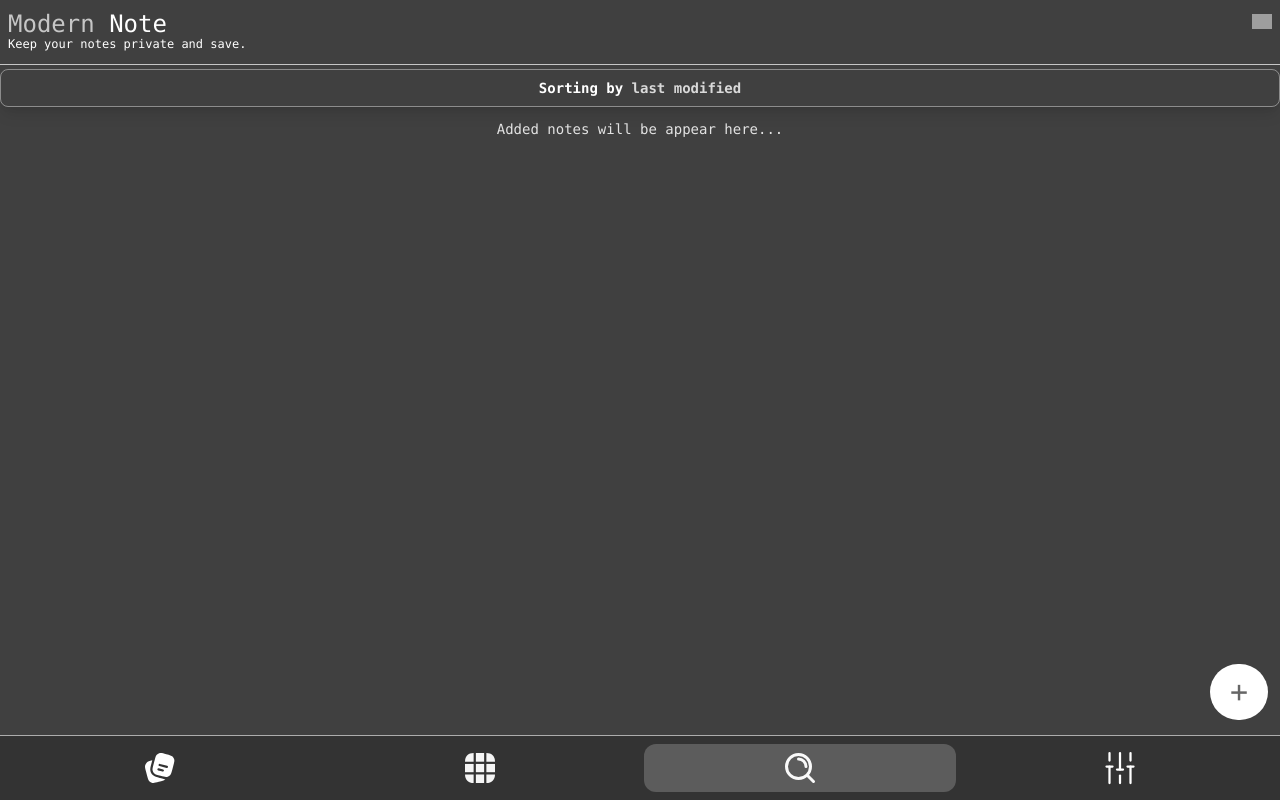
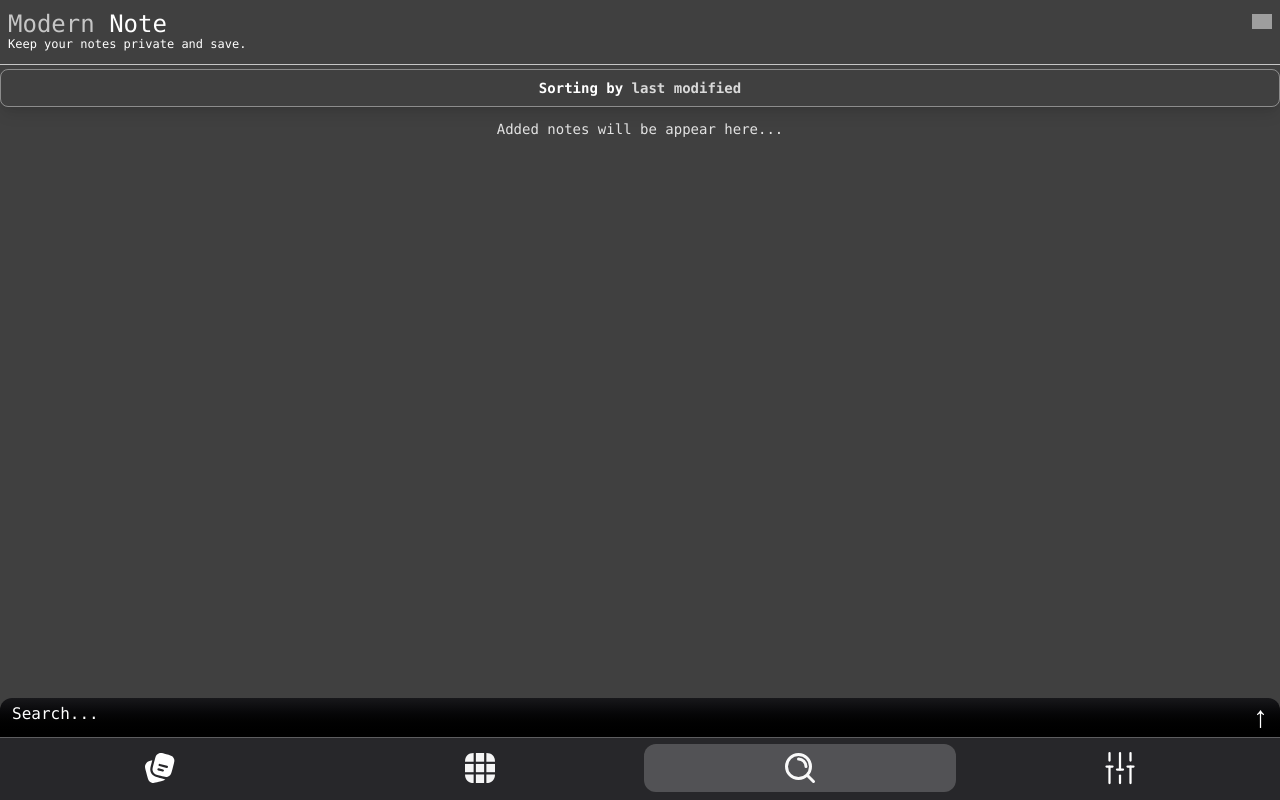
Before and after one commit to yokalai-backend/modern-notes-fe, a Next.js app: page /menu in a window 1280 px wide. Both pictures are taken after a click on the element 800 px from the left and 768 px from the top of the page. Built offline with nearby package versions, Linux system fonts and the light colour scheme; grey boxes are pictures that could not be loaded.

Commit message:
feat: add searching menu

```diff
--- a/app/(routes)/menu/page.tsx
+++ b/app/(routes)/menu/page.tsx
@@ -5,36 +5,65 @@ import Filter from "@/app/components/menu/Filter";
 import Footer from "@/app/components/menu/Footer";
 import Header from "@/app/components/menu/Header";
 import Notes from "@/app/components/menu/Notes";
+import SearchNotes from "@/app/components/menu/SearchNotes";
 import { CurrentPositionProps } from "@/app/types/menu";
+import useInput from "@/app/hooks/useInput";
 
 import { useRouter } from "next/navigation";
-import { useEffect, useState } from "react";
+import { useState, useRef, useEffect } from "react";
 
 export default function Page() {
+  const router = useRouter();
   const [currPosition, setCurrPosition] =
     useState<CurrentPositionProps>("notes");
-  const router = useRouter();
+
+  const search = useInput();
+  const searchRef = useRef<HTMLTextAreaElement>(null);
+  const [isSearch, setIsSearch] = useState(false);
 
   useEffect(() => {
-    const lastViewMode = localStorage.getItem("view") as "notes" | "grid";
-
-    if (!lastViewMode) return;
-    setCurrPosition(lastViewMode);
-  }, []);
-
-  useEffect(() => {
-    if (currPosition === "notes" || currPosition === "grid") {
-      localStorage.setItem("view", currPosition);
+    if (currPosition === "search") {
+      searchRef.current?.focus();
     }
   }, [currPosition]);
 
   return (
-    <main className="bg-black/75 min-h-screen font-mono">
-      <Header />
-      <Filter />
-      <Notes router={router} currPosition={currPosition} />
-      <AddNotes router={router} />
-      <Footer currPosition={currPosition} setCurrPosition={setCurrPosition} />
-    </main>
+    <>
+      <main className="bg-black/75 min-h-screen font-mono">
+        <Header />
+        <Filter />
+        <Notes router={router} currPosition={currPosition} />
+        {currPosition !== "search" && <AddNotes router={router} />}
+        {!isSearch && (
+          <Footer
+            currPosition={currPosition}
+            setCurrPosition={setCurrPosition}
+          />
+        )}
+      </main>
+      {currPosition === "search" && (
+        <>
+          {isSearch ? (
+            <SearchNotes
+              search={search}
+              searchRef={searchRef}
+              setIsSearch={setIsSearch}
+            />
+          ) : (
+            <main className="fixed bottom-15 w-full px-1 bg-linear-to-t from-black to-zinc-900 min-h-10 flex flex-col justify-end rounded-t-xl border-b border-b-white/30 mb-0.5">
+              <p className="text-white font-mono absolute top-1 left-3">
+                Search...
+              </p>
+              <button
+                onClick={() => setIsSearch(true)}
+                className="absolute text-white text-3xl top-0 right-3 cursor-pointer hover:opacity-70 transition-opacity"
+              >
+                ↑
+              </button>
+            </main>
+          )}
+        </>
+      )}
+    </>
   );
 }
--- a/app/components/editing/AddTitle.tsx
+++ b/app/components/editing/AddTitle.tsx
@@ -22,6 +22,7 @@ export default function AddTitle({ title, setNoTitle, handleAddNote }: any) {
             onChange={title.onChange}
             value={title.value}
             placeholder="Untitled..."
+            maxLength={25}
           />
         </div>
 
--- a/app/components/editing/Header.tsx
+++ b/app/components/editing/Header.tsx
@@ -38,7 +38,7 @@ export default function Header({ title, text, date, time, setIsPref }: any) {
           placeholder="Untitled..."
           onChange={title.onChange}
           value={title.value}
-          maxLength={35}
+          maxLength={25}
         />
         <span className="text-[10px] font-mono text-[#aaa] uppercase tracking-widest">
           editing mode
--- a/app/components/menu/Footer.tsx
+++ b/app/components/menu/Footer.tsx
@@ -15,7 +15,7 @@ export default function Footer({
   setCurrPosition: (position: CurrentPositionProps) => any;
 }) {
   return (
-    <footer className="flex gap-2 items-center fixed bottom-0 w-full bg-black/20 py-2 px-1 border-t border-t-white/60 select-none">
+    <footer className="flex gap-2 items-center fixed bottom-0 w-full bg-zinc-800 py-2 px-1 border-t border-t-white/60 select-none">
       {navItems.map(({ key, icon, alt }) => (
         <div
           key={key}
--- a/app/components/menu/Note.tsx
+++ b/app/components/menu/Note.tsx
@@ -1,10 +1,9 @@
-import editNotesLocalStorage from "@/app/fragments/editing/edit.notes.local";
 import DoubleConfirmation from "@/app/fragments/global/DoubleConfirmation";
 import deleteNoteFromLocalStorage from "@/app/fragments/menu/delete.note.local";
-import { NoteProps } from "@/app/types/global";
 import { useState } from "react";
-import NotesList from "./NotesList";
-import NotesGrid from "./NotesGrid";
+import NotesGrid from "./View/NotesGrid";
+import NotesList from "./View/NotesList";
+import NotesSearch from "./View/NotesSearch";
 
 export default function Note({
   id,
@@ -57,8 +56,7 @@ export default function Note({
         />
       </div>
     );
-  }
-
+  } else if (currPosition === "grid")
     return (
       <div>
         <NotesGrid
@@ -74,8 +72,33 @@ export default function Note({
           trigger={deleteNote}
           setTrigger={setDeleteNote}
           text="Are you sure you want delete this note ?"
-        callback={() => deleteNoteFromLocalStorage(id, setDeleteNote, setNotes)}
+          callback={() =>
+            deleteNoteFromLocalStorage(id, setDeleteNote, setNotes)
+          }
+        />
+      </div>
+    );
+  else if (currPosition === "search") {
+    return (
+      <div className="relative">
+        <NotesSearch
+          date={date}
+          formatted={formatted}
+          router={router}
+          setDeleteNote={setDeleteNote}
+          setNotes={setNotes}
+          title={title}
+        />
+
+        <DoubleConfirmation
+          trigger={deleteNote}
+          setTrigger={setDeleteNote}
+          text="Are you sure you want delete this note ?"
+          callback={() =>
+            deleteNoteFromLocalStorage(id, setDeleteNote, setNotes)
+          }
         />
       </div>
     );
   }
+}
--- a/app/components/menu/Notes.tsx
+++ b/app/components/menu/Notes.tsx
@@ -11,6 +11,10 @@ export default function Notes({ router, currPosition }: any) {
   function currentNotesView(currPosition: string) {
     if (currPosition === "grid") {
       return "grid grid-cols-2 gap-2";
+    }
+
+    if (currPosition === "search") {
+      return "grid grid-cols-1 gap-4";
     }
   }
 
--- /dev/null
+++ b/app/components/menu/SearchNotes.tsx
@@ -0,0 +1,29 @@
+export default function SearchNotes({ search, searchRef, setIsSearch }: any) {
+  return (
+    <main className="fixed bottom-0 w-full px-1 bg-linear-to-t from-black to-zinc-900 min-h-35 flex flex-col justify-end rounded-t-xl border-b border-b-white/30 mb-0.5 transition-transform duration-300 ease-in-out">
+      <button className="text-white text-sm font-mono w-fit px-5 py-1 top-1 left-2 absolute rounded-lg border border-white/30">
+        Clear
+      </button>
+      <button
+        onClick={() => setIsSearch(false)}
+        className="absolute text-white text-3xl top-0 right-3 cursor-pointer hover:opacity-70 transition-opacity"
+      >
+        ↓
+      </button>
+
+      <div className="mb-2">
+        <p className="text-xs text-white/50 mb-1 px-1 font-mono">
+          Search by title or content
+        </p>
+        <textarea
+          ref={searchRef}
+          rows={2}
+          className="bg-zinc-800 text-white/90 w-full rounded-2xl px-4 py-2.5 font-mono text-sm focus:outline-none focus:ring-1 focus:ring-white/20 resize-none placeholder:text-white/30"
+          placeholder="Search..."
+          onChange={search.onChange}
+          value={search.value}
+        />
+      </div>
+    </main>
+  );
+}
--- a/app/components/menu/NotesGrid.tsx
+++ b/app/components/menu/View/NotesGrid.tsx
@@ -23,7 +23,7 @@ export default function NotesGrid({
         Touch area
       </div>
       <div className="border-b border-b-white/30 min-h-25 w-full">
-        <h2 className="line-clamp-1 text-lg">{title}</h2>
+        <h2 className="line-clamp-1 text-lg max-w-35 sm:max-w-45">{title}</h2>
         <p className="text-white/60 line-clamp-3">{formatted.notes}</p>
       </div>
 
--- a/app/components/menu/NotesList.tsx
+++ b/app/components/menu/View/NotesList.tsx
@@ -23,7 +23,7 @@ export default function NotesList({
         Touch area
       </div>
 
-      <h2 className="line-clamp-1 min-w-50 text-sm">{title}</h2>
+      <h2 className="line-clamp-1 max-w-40 sm:max-w-50 text-sm">{title}</h2>
       <div className="flex gap-2 items-center mr-2.5">
         <p className="text-sm">{date}</p>
         <div onClick={() => setDeleteNote(true)} className="w-5.5 mb-0.5">
--- /dev/null
+++ b/app/components/menu/View/NotesSearch.tsx
@@ -0,0 +1,41 @@
+import editNotesLocalStorage from "@/app/fragments/editing/edit.notes.local";
+
+export default function NotesSearch({
+  setDeleteNote,
+  router,
+  formatted,
+  title,
+  date,
+}: {
+  setDeleteNote: (con: boolean) => any;
+  setNotes: () => any;
+  router: any;
+  formatted: any;
+  title: string;
+  date: string;
+}) {
+  return (
+    <div className="relative gap-5 flex flex-col justify-between text-white/90 bg-black/40  mt-1 py-4 px-2 items-center rounded-xl border-b-2 border-white/50">
+      <div
+        onClick={() => editNotesLocalStorage(router, formatted)}
+        className="absolute bg-black min-w-full left-0 h-30 opacity-0 top-0"
+      >
+        Touch area
+      </div>
+      <div className="border-b border-b-white/30 min-h-30 w-full">
+        <h2 className="line-clamp-1 text-lg max-w-40 sm:max-w-50">{title}</h2>
+        <p className="text-white/60 line-clamp-4">{formatted.notes}</p>
+      </div>
+
+      <div className="flex gap-2 items-center mr-2.5 justify-between w-full px-1">
+        <div className="text-sm">
+          <p>{date}</p>
+          <p>{formatted.time}</p>
+        </div>
+        <div onClick={() => setDeleteNote(true)} className="w-5.5 mb-0.5">
+          <img src="/delete.svg" alt="" />
+        </div>
+      </div>
+    </div>
+  );
+}
--- a/app/layout.tsx
+++ b/app/layout.tsx
@@ -14,7 +14,7 @@ export default function RootLayout({
 }>) {
   return (
     <html lang="en">
-      <body className="min-h-full flex flex-col">
+      <body className="min-h-full">
         {children}
         <Toaster
           position="top-center"
```
Lines whose indentation alone changed are shown as unchanged.
